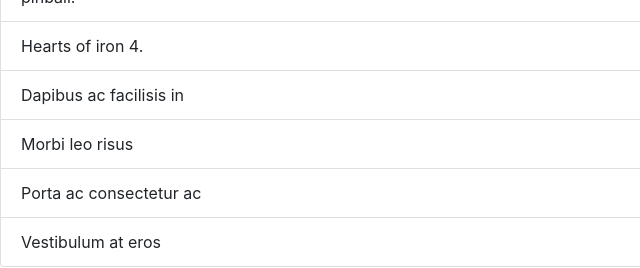
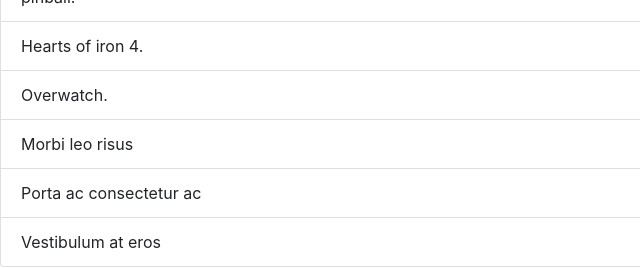
Before and after one commit to SLusherxp/vebr-herkansing-Jaimy-Dekker-327900, a plain HTML site: page index.html in a window 1280 px wide. Shown: the part 336-604 px from the top of the page, 0-640 px from the left. Drawn offline with nearby package versions, Linux system fonts and the light colour scheme.

Commit message:
Overwatch toegevoegd 7de commit

```diff
--- a/index.html
+++ b/index.html
@@ -22,7 +22,7 @@
         <li class="list-group-item">bomberman.</li>
         <li class="list-group-item">pinball.</li>
         <li class="list-group-item">Hearts of iron 4.</li>
-        <li class="list-group-item">Dapibus ac facilisis in</li>
+        <li class="list-group-item">Overwatch.</li>
         <li class="list-group-item">Morbi leo risus</li>
         <li class="list-group-item">Porta ac consectetur ac</li>
         <li class="list-group-item">Vestibulum at eros</li>
```
